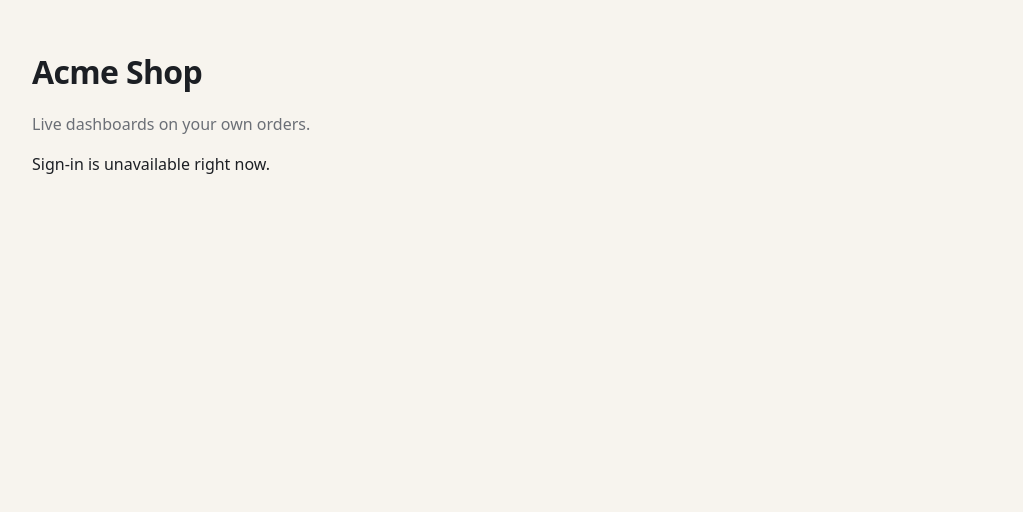
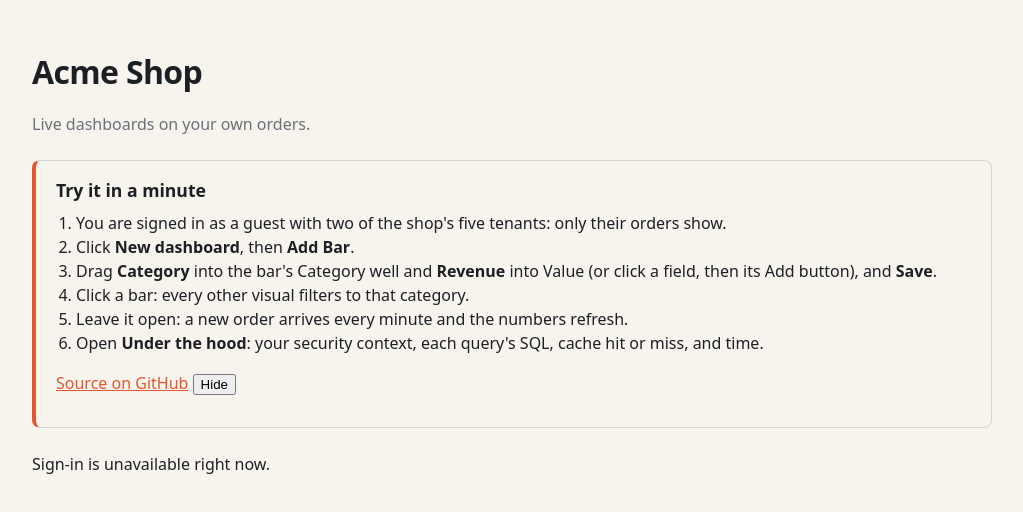
Before and after one commit to adam-riffi/dashboard-builder, a Next.js app in the folder apps/demo/: page / in a window 1280 px wide. Shown: the top 512 px of the page, without its empty margins (128-1151 px from the left). Built offline with nearby package versions, Linux system fonts and the light colour scheme; no server answers.

Commit message:
feat(demo): try-it panel for first visits
The 60-second script from DESIGN.md §3 as six steps above the session,
with a link to the source; hiding it is remembered on this browser.

Co-Authored-By: Claude Opus 5.5 <noreply@anthropic.com>

```diff
--- a/apps/demo/app/globals.css
+++ b/apps/demo/app/globals.css
@@ -48,3 +48,25 @@ code {
 .muted {
   color: var(--muted);
 }
+
+.try-it {
+  margin: 24px 0;
+  padding: 16px 20px;
+  border: 1px solid var(--dash-grid);
+  border-left: 4px solid var(--accent);
+  border-radius: 8px;
+}
+
+.try-it h2 {
+  margin: 0 0 8px;
+  font-size: 1.1rem;
+}
+
+.try-it ol {
+  margin: 0;
+  padding-left: 1.25rem;
+}
+
+.try-it a {
+  color: var(--accent);
+}
--- a/apps/demo/app/page.tsx
+++ b/apps/demo/app/page.tsx
@@ -1,10 +1,12 @@
 import { Session } from "./session";
+import { TryIt } from "./try-it";
 
 export default function Home() {
   return (
     <main>
       <h1>Acme Shop</h1>
       <p className="muted">Live dashboards on your own orders.</p>
+      <TryIt />
       <Session />
     </main>
   );
--- /dev/null
+++ b/apps/demo/app/try-it.tsx
@@ -0,0 +1,61 @@
+"use client";
+
+import { useEffect, useState } from "react";
+
+const HIDDEN = "dash-demo-try-it-hidden";
+
+/** Storage can be blocked (private windows, previews): the panel then simply shows. */
+const read = () => {
+  try {
+    return localStorage.getItem(HIDDEN) === "1";
+  } catch {
+    return false;
+  }
+};
+
+/**
+ * The 60-second demo script (DESIGN.md §3) for a first visit. Hiding it is remembered on this
+ * browser; it renders after mount, so the server and the browser agree.
+ */
+export function TryIt() {
+  const [hidden, setHidden] = useState(true);
+  useEffect(() => setHidden(read()), []);
+  if (hidden) return null;
+  const hide = () => {
+    setHidden(true);
+    try {
+      localStorage.setItem(HIDDEN, "1");
+    } catch {
+      // Remembering is a convenience; the panel is hidden for this visit anyway.
+    }
+  };
+  return (
+    <section aria-label="Try it" className="try-it">
+      <h2>Try it in a minute</h2>
+      <ol>
+        <li>
+          You are signed in as a guest with two of the shop's five tenants: only their orders show.
+        </li>
+        <li>
+          Click <strong>New dashboard</strong>, then <strong>Add Bar</strong>.
+        </li>
+        <li>
+          Drag <strong>Category</strong> into the bar's Category well and <strong>Revenue</strong>{" "}
+          into Value (or click a field, then its Add button), and <strong>Save</strong>.
+        </li>
+        <li>Click a bar: every other visual filters to that category.</li>
+        <li>Leave it open: a new order arrives every minute and the numbers refresh.</li>
+        <li>
+          Open <strong>Under the hood</strong>: your security context, each query's SQL, cache hit
+          or miss, and time.
+        </li>
+      </ol>
+      <p>
+        <a href="https://github.com/adam-riffi/dashboard-builder">Source on GitHub</a>{" "}
+        <button type="button" onClick={hide}>
+          Hide
+        </button>
+      </p>
+    </section>
+  );
+}
```
Also changed, not shown: 1 other file (tests, documents, lock files or other folders).
